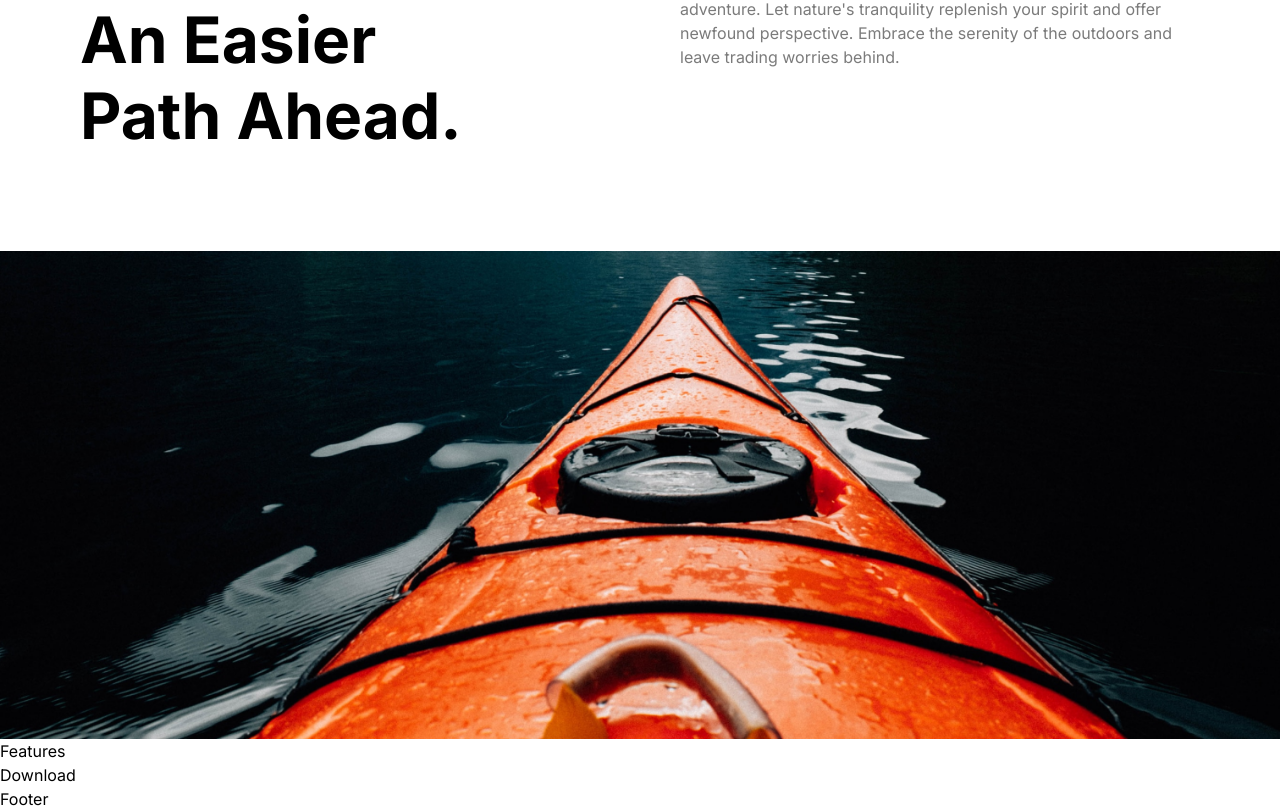
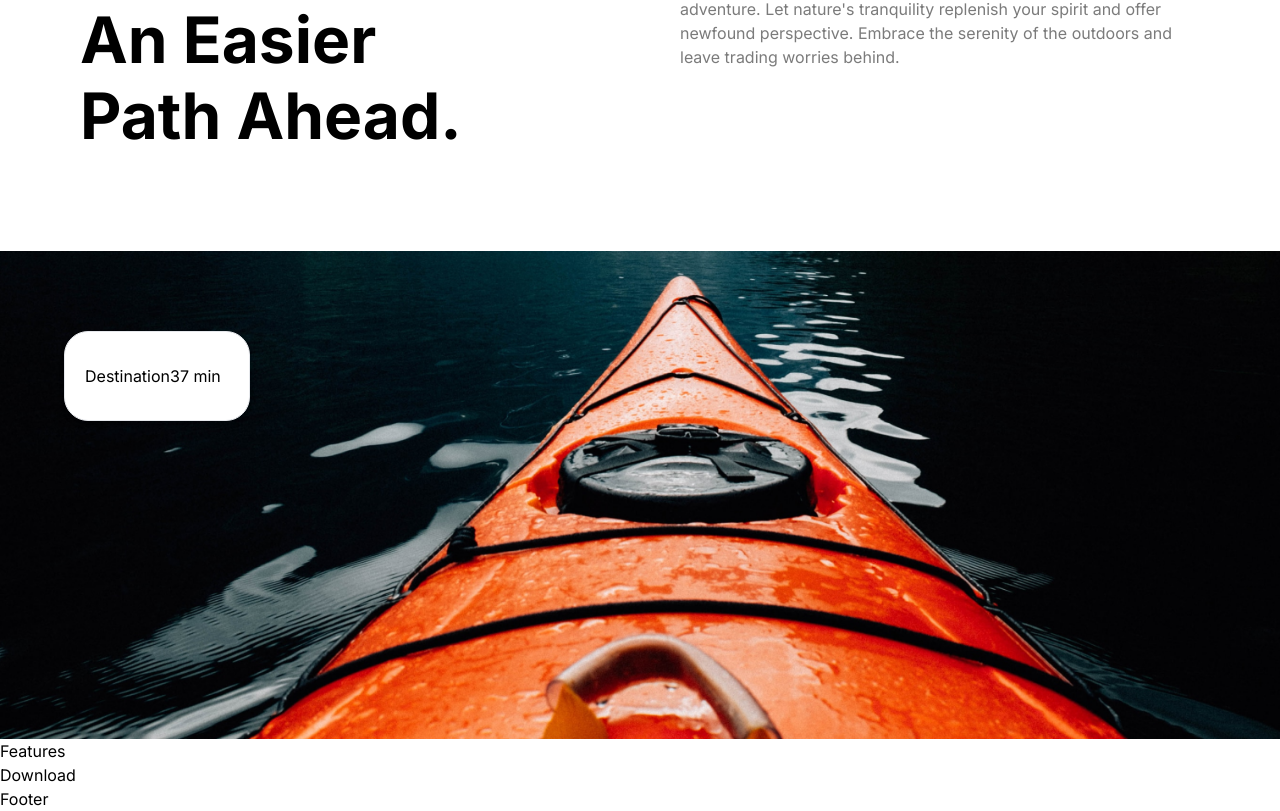
Before and after one commit to eddyK15501/travel-app, a Next.js app: page / in a window 1280 px wide. Shown: the part 2000-2811 px from the top of the page. Built offline with nearby package versions, Linux system fonts and the light colour scheme.

Commit message:
Guide.tsx - textbox positioned absolute within kayak image

```diff
--- a/components/Guide.tsx
+++ b/components/Guide.tsx
@@ -23,7 +23,23 @@ const Guide = () => {
         </div>
       </div>
       <div className='flexCenter max-container relative w-full'>
-        <Image src='/boat.png' alt='boat' width={1440} height={580} />
+        <Image
+          src='/boat.png'
+          alt='kayak'
+          width={1440}
+          height={580}
+          className='w-full object-cover object-center 2xl:rounded-5xl'
+        />
+        <div className='absolute flex bg-white py-8 pl-5 pr-7 gap-3 rounded-3xl border shadow-md md:left-[5%] lg:top-20'>
+          <div className='flexBetween flex-col'>
+            <div className='flex w-full flex-col'>
+              <div className='flexBetween w-full'>
+                <p>Destination</p>
+                <p>37 min</p>
+              </div>
+            </div>
+          </div>
+        </div>
       </div>
     </section>
   );
```
